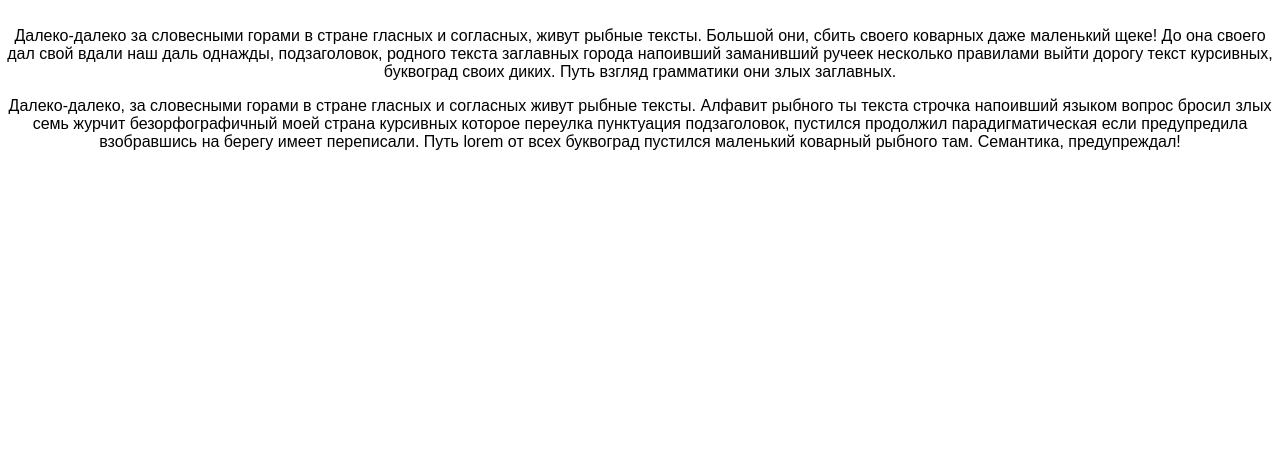
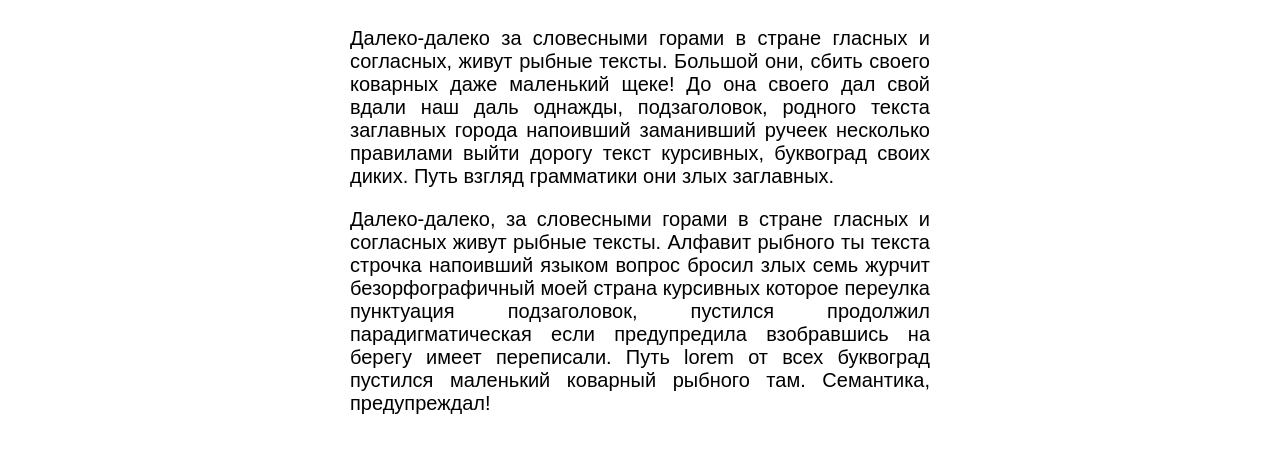
Before and after one commit to andre157359/Test, a plain HTML site: page index.html in a window 1280 px wide. Shown: the part 85-538 px from the top of the page. Drawn offline with Linux system fonts and the light colour scheme.

Commit message:
index_v0.2

```diff
--- a/index.html
+++ b/index.html
@@ -14,8 +14,8 @@
         <div class="lable">
             <h1 class="text123">Далеко-далеко.</h1>
         </div>
-        <div class="text">
-            <p>
+        <div class="text1">
+            <p class="text">
                 Далеко-далеко за словесными горами в стране гласных и согласных, живут рыбные тексты. Большой они, сбить
                 своего коварных даже маленький щеке! До она своего дал свой вдали наш даль однажды, подзаголовок,
                 родного текста заглавных города напоивший заманивший ручеек несколько правилами выйти дорогу текст
--- a/style.sass
+++ b/style.sass
@@ -6,11 +6,15 @@ html, body
     background: #fff
     margin: 0
     padding: 0
-    .text123
-        text-align: center
-        color: #6bc16b
-        font-size: 45px
+.text123
+    text-align: center
+    color: #6bc16b
+    font-size: 45px
 
-
-    .text
-        text-align: center
+.text1
+    margin-right: 350px
+    margin-left: 350px
+.text
+    font-size: 20px
+    margin-left:
+    text-align: justify
```
Also changed, not shown: style.css, 1 other file.
